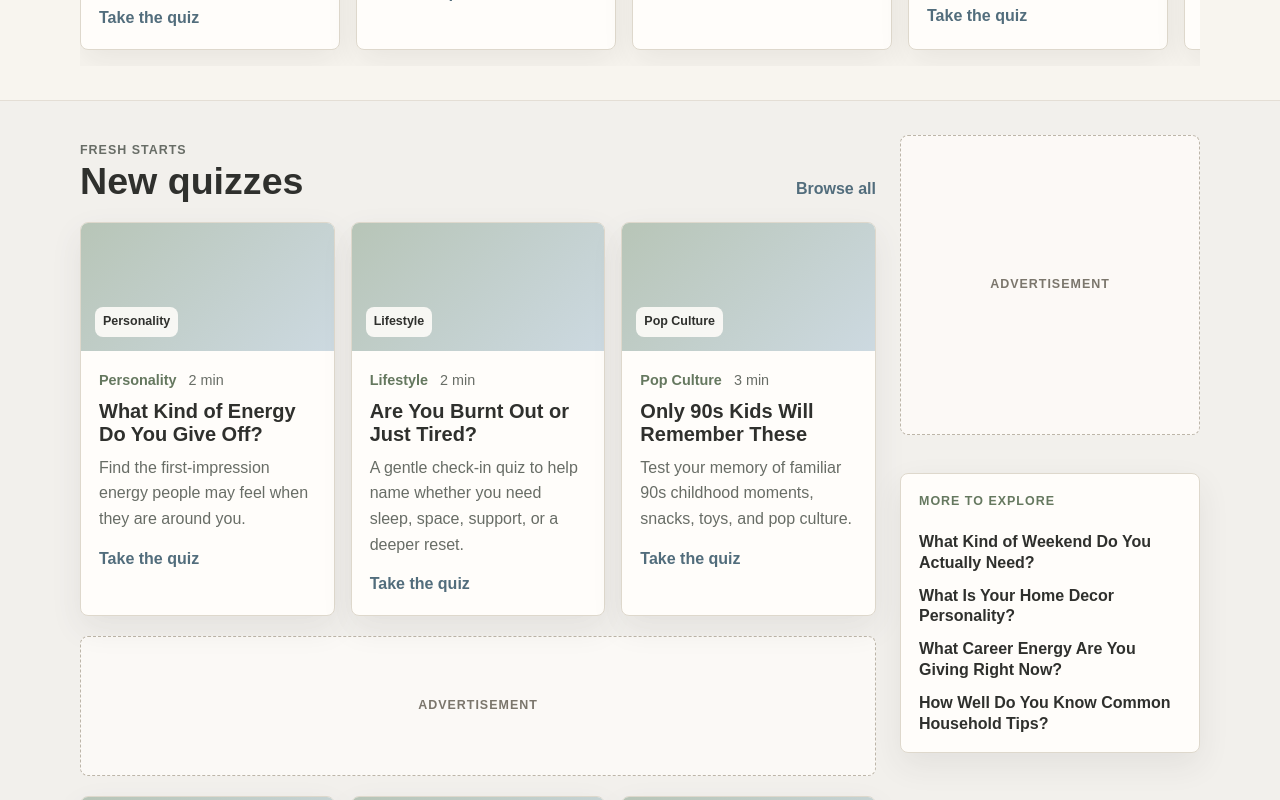
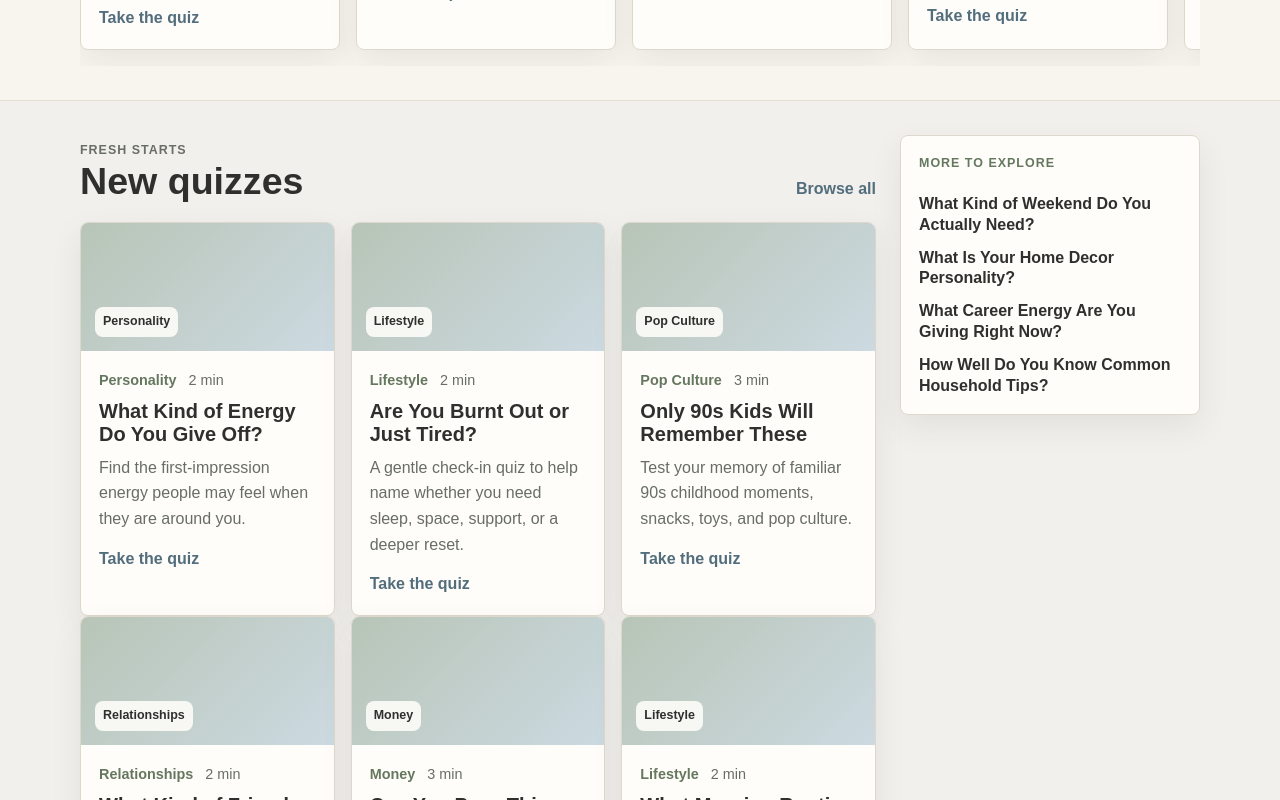
Before and after one commit to Weewoh04/QuizNet, a Next.js app: page / in a window 1280 px wide. Shown: the part 1100-1900 px from the top of the page. Built offline with nearby package versions, Linux system fonts and the light colour scheme; no server answers.

Commit message:
Remove empty ad placeholders

```diff
--- a/components/AdSlot.tsx
+++ b/components/AdSlot.tsx
@@ -55,9 +55,13 @@ export function AdSlot({ variant, className = "" }: AdSlotProps) {
     };
   }, [isNetworkSlot]);
 
+  if (!isNetworkSlot) {
+    return null;
+  }
+
   return (
     <aside className={`ad-slot ad-${variant} ${className}`} aria-label={labels[variant]}>
-      {isNetworkSlot ? <div id={effectiveCpmAd.containerId} /> : <span>Advertisement</span>}
+      <div id={effectiveCpmAd.containerId} />
     </aside>
   );
 }
```
